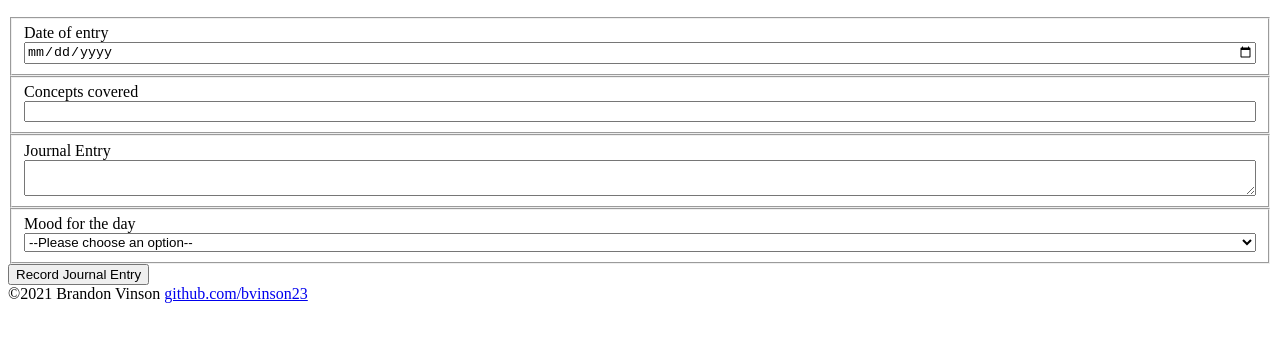
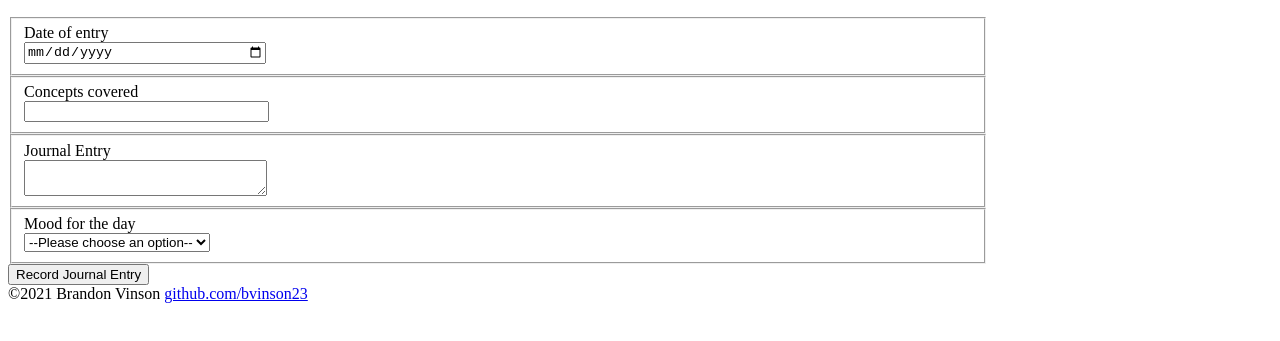
Before and after one commit to bvinson23/daily-journal, a plain HTML site: page index.html in a window 1280 px wide. Shown: the part 213-554 px from the top of the page. Drawn offline with Linux system fonts and the light colour scheme.

Commit message:
added styling to form for more uniformity in the fields

```diff
--- a/styles/main.css
+++ b/styles/main.css
@@ -1,4 +1,17 @@
 fieldset {
     display: flex;
     flex-direction: column;
+    width: 75%;
 }
+
+input {
+    width: 25%;
+}
+
+textarea {
+    width: 25%;
+}
+
+select {
+    width: fit-content;
+}
```
